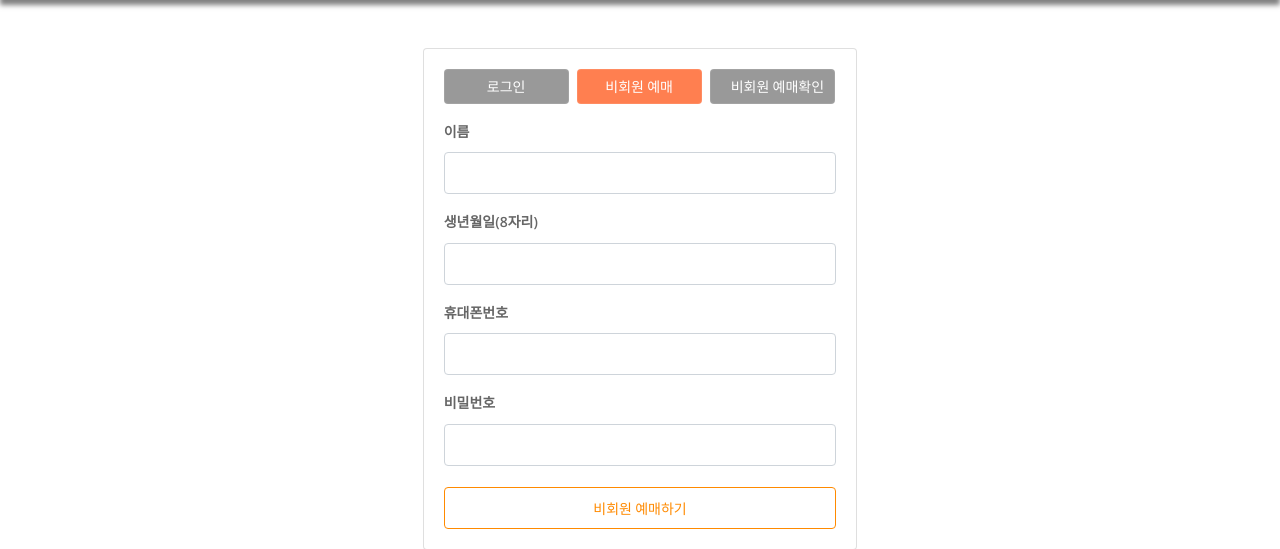
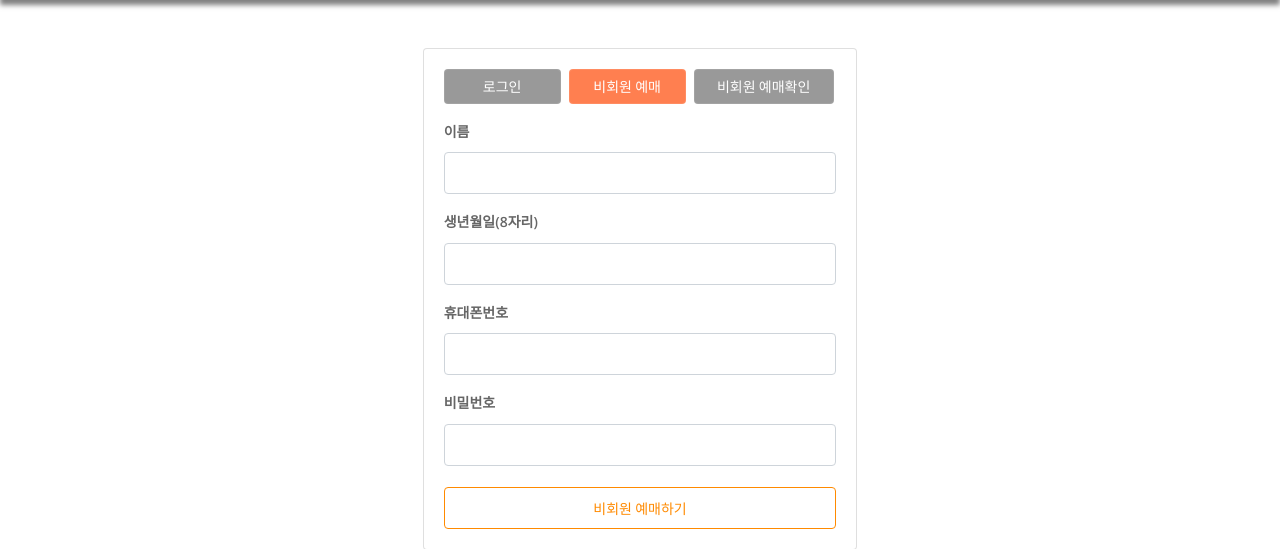
Before and after one commit to Gudegi/Database-Theater, a Flask app: page /auth/guest in a window 1280 px wide. Shown: the part 96-645 px from the top of the page. Run offline with Flask 2, Linux system fonts and the light colour scheme; some libraries are stand-ins or nearby versions.

Commit message:
feature/client_nonmember final commit

```diff
--- a/flex/templates/client_templates/auth/guest.html
+++ b/flex/templates/client_templates/auth/guest.html
@@ -7,21 +7,21 @@
           <div class="showtime-wrap" style="margin-bottom: 1rem;">
             <div class="showtime-item">
               <a class="btn-time btn"
-                 style="width: 125px; color: white;"
+                 style="width: 117px; color: white;"
                  href="{{ url_for('auth.login') }}">로그인
               </a>
             </div>
             <div class="showtime-item">
               <span
                 class="btn-time btn"
-                style="width: 125px; background-color: coral;"
+                style="width: 117px; background-color: coral;"
                 >비회원 예매
               </span>
             </div>
             <div class="showtime-item">
               <a
                 class="btn-time btn"
-                style="width: 125px; color: white;"
+                style="width: 140px; color: white;"
                 href="{{ url_for('auth.guest_reservation') }}"
                 >비회원 예매확인
             </a>
--- a/flex/templates/client_templates/auth/guest_reservation.html
+++ b/flex/templates/client_templates/auth/guest_reservation.html
@@ -7,14 +7,14 @@
           <div class="showtime-wrap" style="margin-bottom: 1rem;">
             <div class="showtime-item">
               <a class="btn-time btn"
-                 style="width: 125px; color: white;"
+                 style="width: 117px; color: white;"
                  href="{{ url_for('auth.login') }}">로그인
               </a>
             </div>
             <div class="showtime-item">
               <a
                 class="btn-time btn"
-                style="width: 125px; color: white"
+                style="width: 117px; color: white"
                 href="{{ url_for('auth.guest_login') }}"
                 >비회원 예매</a
               >
@@ -22,7 +22,7 @@
             <div class="showtime-item">
               <span
                 class="btn-time btn"
-                style="width: 125px; background-color: coral;"
+                style="width: 140px; background-color: coral;"
                 >비회원 예매확인
             </span>
             </div>
--- a/flex/templates/client_templates/auth/login.html
+++ b/flex/templates/client_templates/auth/login.html
@@ -8,14 +8,14 @@
             <div class="showtime-item">
               <span
                 class="btn-time btn"
-                style="width: 125px; background-color: coral"
+                style="width: 117px; background-color: coral"
                 >로그인</span
               >
             </div>
             <div class="showtime-item">
               <a
                 class="btn-time btn"
-                style="width: 125px; color: white"
+                style="width: 117px; color: white"
                 href="{{ url_for('auth.guest_login') }}"
                 >비회원 예매</a
               >
@@ -23,7 +23,7 @@
             <div class="showtime-item">
               <a
                 class="btn-time btn"
-                style="width: 125px; color: white;"
+                style="width: 140px; color: white;"
                 href="{{ url_for('auth.guest_reservation') }}"
                 >비회원 예매확인
             </a>
--- a/flex/views/auth_views.py
+++ b/flex/views/auth_views.py
@@ -93,7 +93,8 @@ def guest_reservation():
                 for screenschedule in screenschedules :
                     movies = Movie.query.filter(Movie.id == screenschedule.movie_id).all()
                     theaters = Theater.query.filter(Theater.id == screenschedule.theater_id).all()
-                    screenschedule_list.append(dict(id=screenschedule.id, session=screenschedule.session, starttime=screenschedule.starttime, endtime=screenschedule.endtime, screen=screenschedule.screen_number, movies=movies, theaters=theaters))
+                    screens = Screen.query.filter(Screen.number == screenschedule.screen_number).first()
+                    screenschedule_list.append(dict(id=screenschedule.id, session=screenschedule.session, starttime=screenschedule.starttime, endtime=screenschedule.endtime, screen=screens, movies=movies, theaters=theaters))
                 seat_list = reservation.seats.split()
                 res_seat_list = []
                 for i in range(len(seat_list)):
```
Also changed, not shown: flex/templates/client_templates/auth/guest_reservationlist.html (+4 -4 lines).
